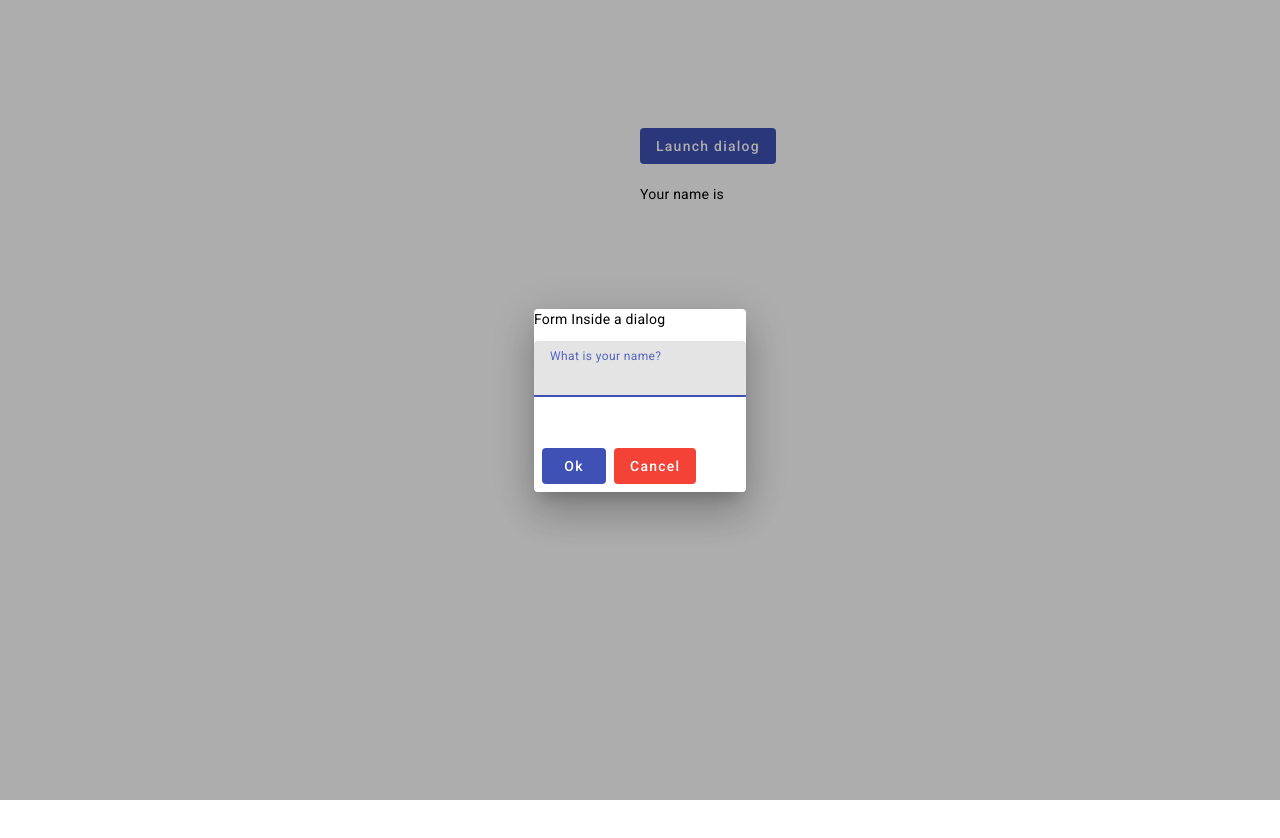
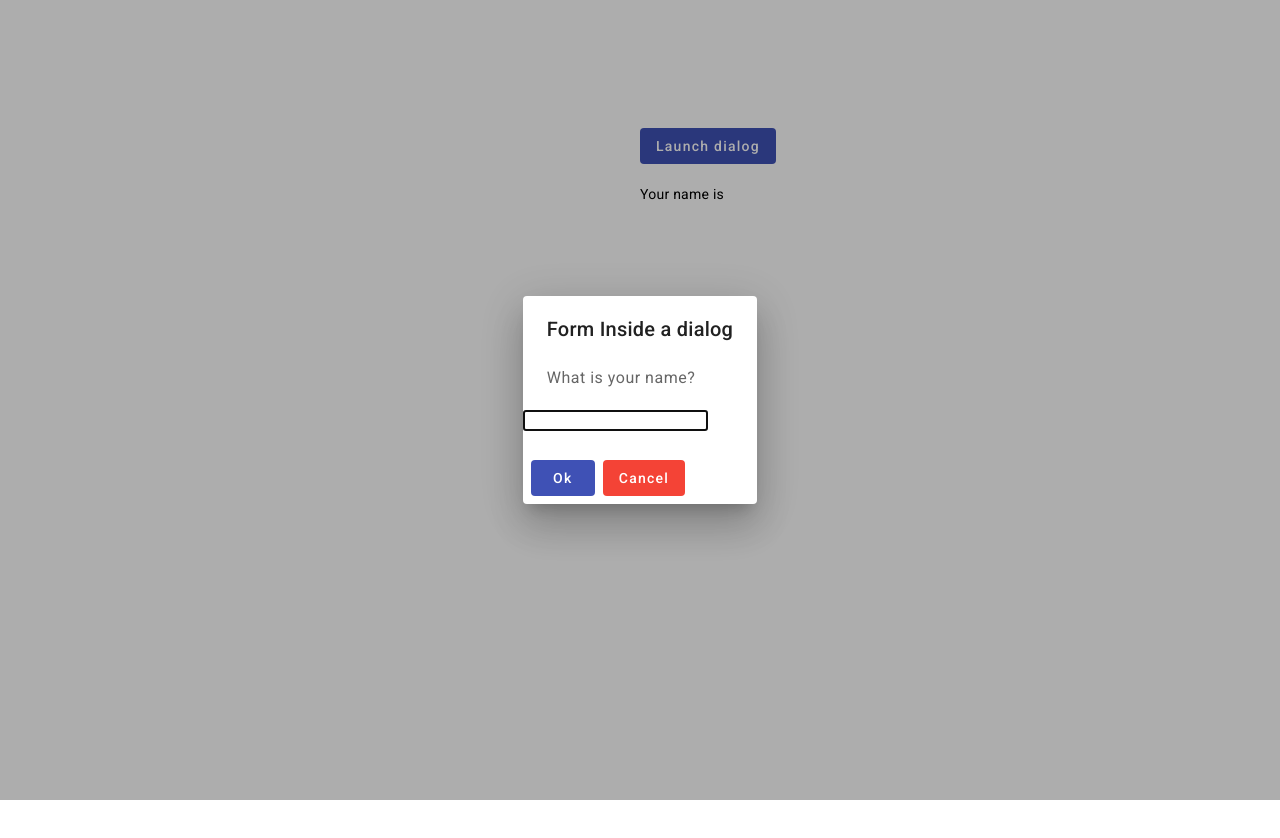
Before and after one commit to JaviVega2810/APEXHomeworksAngular, an Angular app: page / in a window 1280 px wide. Both pictures are taken after a click on the button "Launch dialog". Shown: the top 838 px of the page. Built offline with nearby package versions, Linux system fonts and the light colour scheme.

Commit message:
changes related to Edgardo comments

```diff
--- a/angular.json
+++ b/angular.json
@@ -106,5 +106,8 @@
         }
       }
     }
+  },
+  "cli": {
+    "analytics": false
   }
 }
--- a/src/app/components/input/input.component.html
+++ b/src/app/components/input/input.component.html
@@ -1,9 +1,8 @@
 <div>
-  <p>Form Inside a dialog</p>
-  <mat-form-field class="example-full-width">
-    <mat-label>What is your name?</mat-label>
+  <p mat-dialog-title>Form Inside a dialog</p>
+    <mat-dialog-content>What is your name?</mat-dialog-content>
     <input matInput [(ngModel)]="text">
-  </mat-form-field><br><br>
+  <br><br>
   <div mat-dialog-actions>
     <button mat-flat-button color="primary" [mat-dialog-close] = "text">Ok</button>
     <button mat-flat-button color="warn" [mat-dialog-close] = "text">Cancel</button>
--- a/src/app/components/material-component/material-component.component.ts
+++ b/src/app/components/material-component/material-component.component.ts
@@ -19,11 +19,6 @@ export class MaterialComponentComponent {
     ref.afterClosed().subscribe(result => {
       this.text = result;
     });
-
-    ref.afterClosed().subscribe(item => {
-      console.log(item);
-    });
-
   }
 
 }
```
